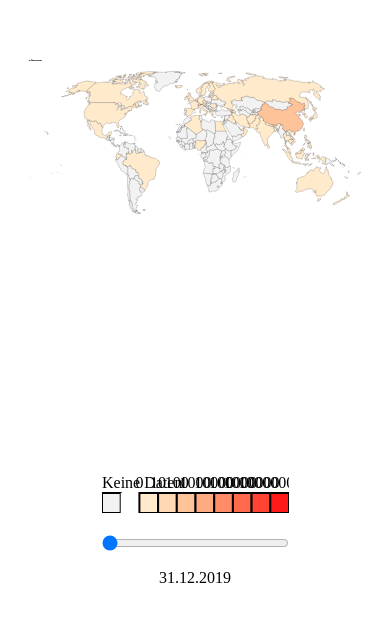
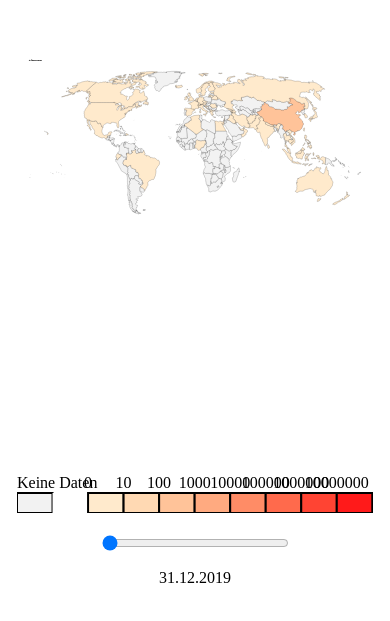
Before and after one commit to kairos9000/infovis, a plain HTML site: page index.html in a window 390 px wide. Shown: the part 175-796 px from the top of the page. Drawn offline with Linux system fonts and the light colour scheme.

Commit message:
make legende little bit more responsive

```diff
--- a/style.css
+++ b/style.css
@@ -21,7 +21,8 @@ path:hover {
 }
 
 #legende {
-    width: 50%;
+    width: 95%;
+    max-width: 600px;
     height: 40px;
     text-align: center;
     margin: 20px auto;
```
